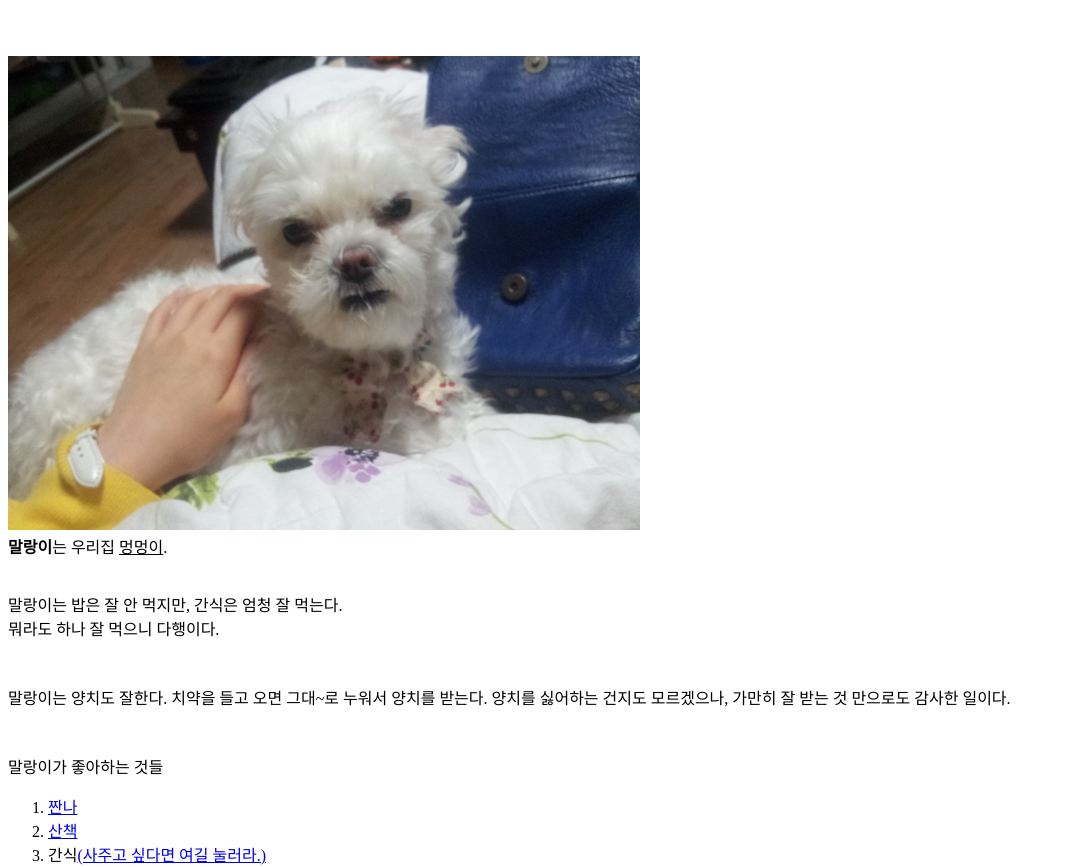
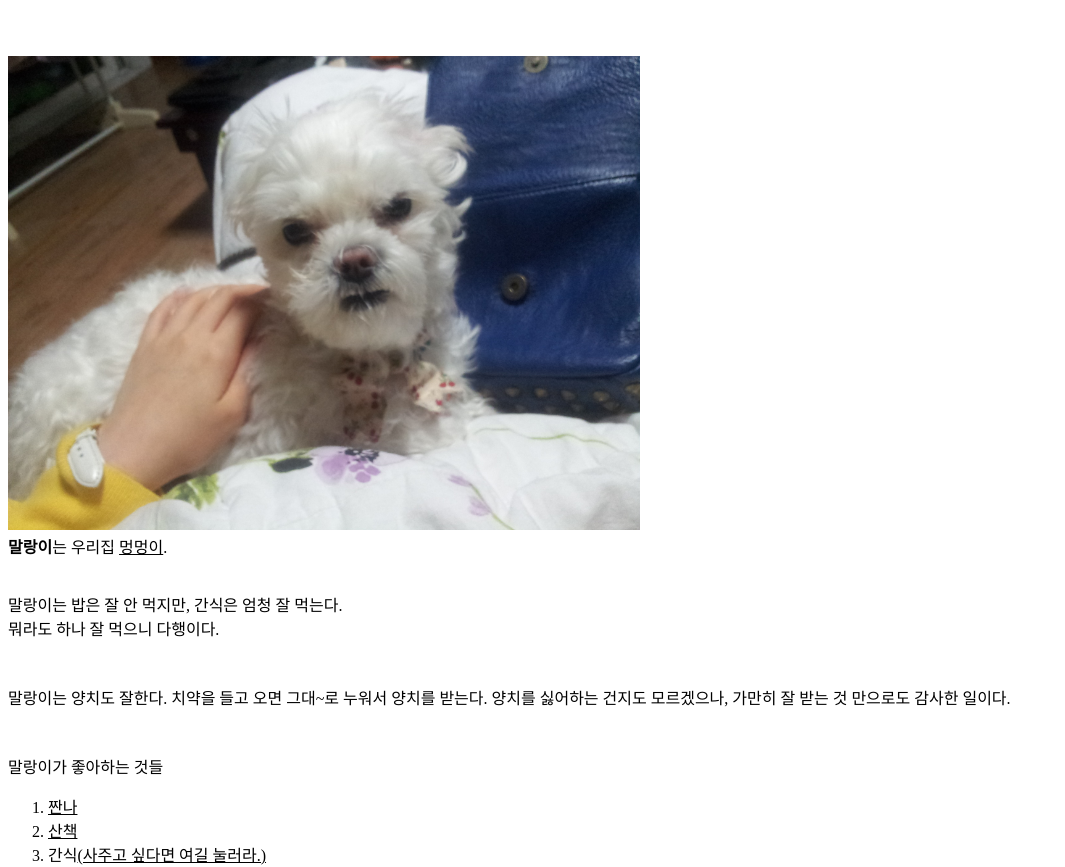
Before and after one commit to ichbincera/My-soulmates, a plain HTML site: page index.html in a window 1280 px wide. Shown: the part 87-954 px from the top of the page, without its empty margins (0-1065 px from the left). Drawn offline with Linux system fonts and the light colour scheme.

Commit message:
Update index.html

```diff
--- a/index.html
+++ b/index.html
@@ -1,5 +1,11 @@
 <!doctype html>
 <html>
+<style>
+a{
+color:black;
+
+}
+</style>
 <head>
 <title>My soulmate1</title>
 <meta charset="utf-8">
@@ -30,3 +36,17 @@
   </ol>
 </body>
 </html>
+
+<!--
+font-size:45px;
+text-align:center;
+text-decoration:none;
+<a ~~ class="saw" > 일 경우, .saw
+id="active"일 경우 #active
+class 선택자보다 id 선택자가 우선 한다.
+tag 선택자보다 class 선택자가 우선. tag가 제일 약하다.
+그리고 우선 순위가 동일할 경우 style 안에서 가장 마지막에 적힌 선택자가 우선 한다.
+id 값은 단 한번만 등장해야한다.
+
+
+-->
```
